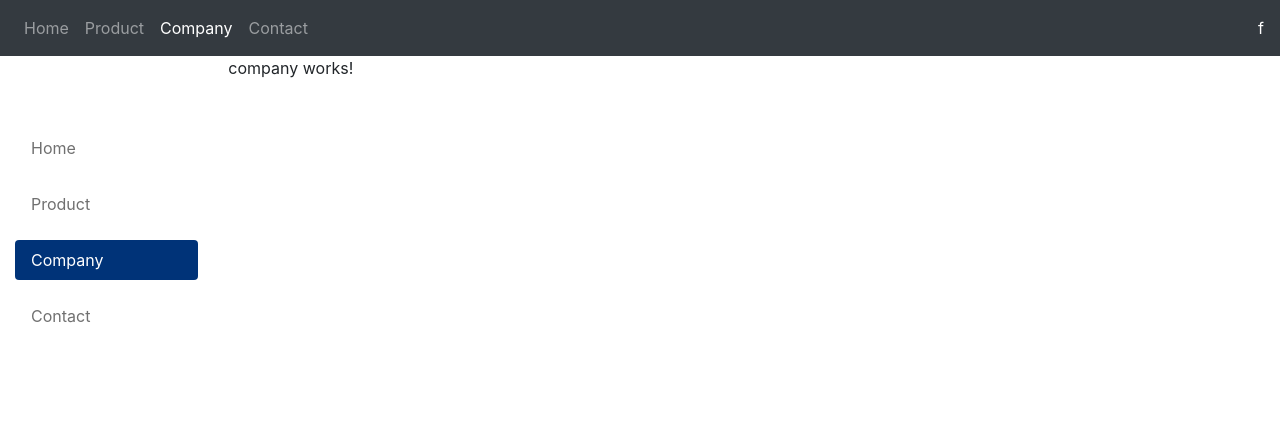
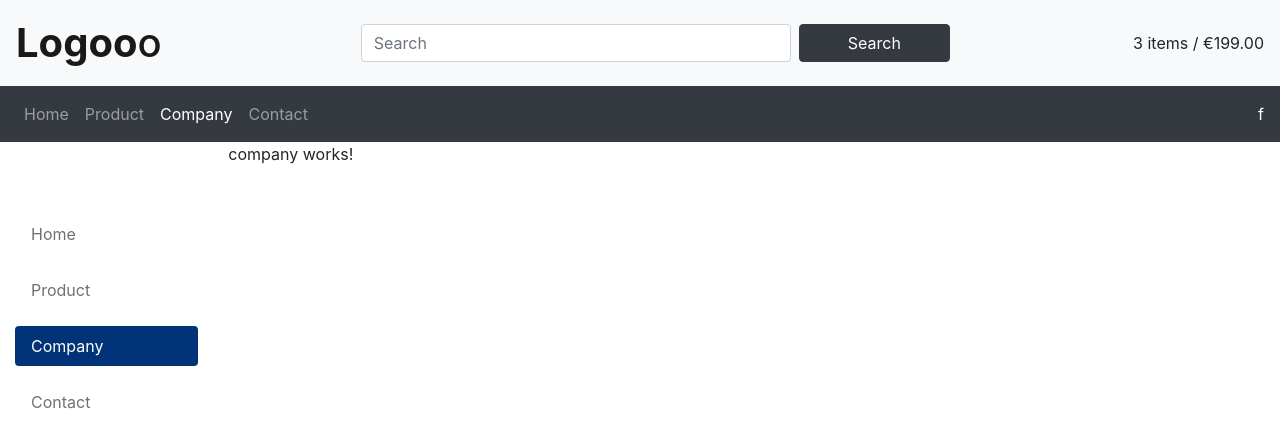
Before and after one commit to kjdeepak/codemaxCart, an Angular app: page /company in a window 1280 px wide. Shown: the top 446 px of the page. Built offline with nearby package versions, Linux system fonts and the light colour scheme.

Commit message:
Implement Search Product Form and Brand Logo UI in header component, Separate top navigation into separate component

```diff
--- a/src/app/app.module.ts
+++ b/src/app/app.module.ts
@@ -11,6 +11,7 @@ import { ContactComponent } from './contact/contact.component';
 import { HeaderComponent } from './shared/components/header/header.component';
 import { SideNavigationComponent } from './shared/components/side-navigation/side-navigation.component';
 import { NgbCollapseModule } from '@ng-bootstrap/ng-bootstrap';
+import { TopNavigationComponent } from './shared/components/top-navigation/top-navigation.component';
 
 @NgModule({
   declarations: [
@@ -20,7 +21,8 @@ import { NgbCollapseModule } from '@ng-bootstrap/ng-bootstrap';
     CompanyComponent,
     ContactComponent,
     HeaderComponent,
-    SideNavigationComponent
+    SideNavigationComponent,
+    TopNavigationComponent
   ],
   imports: [
     BrowserModule,
--- a/src/app/shared/components/header/header.component.html
+++ b/src/app/shared/components/header/header.component.html
@@ -1,33 +1,13 @@
-<nav class="navbar navbar-expand-md navbar-dark bg-dark">
-    <button  style="outline: none;"class="navbar-toggler" type="button" data-toggle="collapse" data-target="#navbarNav" aria-controls="navbarNav" aria-expanded="false" aria-label="Toggle navigation" (click)="isMenuCollapsed = !isMenuCollapsed">
-      <span class="navbar-toggler-icon"></span>
-    </button>
-    <div [ngbCollapse]="isMenuCollapsed" class="collapse navbar-collapse" id="navbarNav">
-      <ul class="navbar-nav">
-        <li class="nav-item border-none" role="button" style="outline: none;" routerLink="/home"
-        routerLinkActive="text-white active">
-        <a (click)="isMenuCollapsed = true" class="nav-link">Home
-        </a>
-    </li>
-    <li class="nav-item border-none" role="button" style="outline: none;" routerLink="/product"
-        routerLinkActive="text-white active">
-        <a (click)="isMenuCollapsed = true" class="nav-link">Product
-        </a>
-    </li>
-    <li class="nav-item border-none" role="button" style="outline: none;" routerLink="/company"
-        routerLinkActive="text-white active">
-        <a (click)="isMenuCollapsed = true" class="nav-link">Company
-        </a>
-    </li>
-    <li class="nav-item border-none" role="button" style="outline: none;" routerLink="/contact"
-        routerLinkActive="text-white active">
-        <a (click)="isMenuCollapsed = true" class="nav-link">Contact
-        </a>
-    </li>
-      </ul>
-    </div>
-
-    <div class="text-white">
-        f
+<div>
+  <nav class="navbar navbar-light bg-light">
+    <span class="navbar-brand mb-0 h1"><b>Logoo</b>o</span>
+    <form class="form-inline" >
+      <input class="form-control mr-sm-2" id="navBarSearchForm" type="search" placeholder="Search" aria-label="Search">
+      <button class="btn btn-dark my-2 px-5 my-sm-0" type="submit">Search</button>
+    </form>
+    <div>
+      3 items / {{199 | currency: 'EUR'}}
     </div>
   </nav>
+</div>
+<app-top-navigation></app-top-navigation>
--- a/src/app/shared/components/header/header.component.scss
+++ b/src/app/shared/components/header/header.component.scss
@@ -1,3 +1,17 @@
-a {
-  color: inherit;
+.navbar-brand {
+  font-size: 2.5rem;
 }
+
+// Medium devices (tablets, 768px and up)
+@media (min-width: 768px) {
+  #navBarSearchForm {
+    width: 330px !important;
+  }
+}
+
+// Large devices (desktops, 992px and up)
+@media (min-width: 992px) {
+  #navBarSearchForm {
+    width: 430px !important;
+  }
+}
--- a/src/app/shared/components/header/header.component.ts
+++ b/src/app/shared/components/header/header.component.ts
@@ -7,7 +7,6 @@ import { Component, OnInit } from '@angular/core';
 })
 export class HeaderComponent implements OnInit {
 
-  public isMenuCollapsed = true;
   constructor() { }
 
   ngOnInit(): void {
--- /dev/null
+++ b/src/app/shared/components/top-navigation/top-navigation.component.html
@@ -0,0 +1,33 @@
+<nav class="navbar navbar-expand-md navbar-dark bg-dark">
+    <button  style="outline: none;"class="navbar-toggler" type="button" data-toggle="collapse" data-target="#navbarNav" aria-controls="navbarNav" aria-expanded="false" aria-label="Toggle navigation" (click)="isMenuCollapsed = !isMenuCollapsed">
+      <span class="navbar-toggler-icon"></span>
+    </button>
+    <div [ngbCollapse]="isMenuCollapsed" class="collapse navbar-collapse" id="navbarNav">
+      <ul class="navbar-nav">
+        <li class="nav-item border-none" role="button" style="outline: none;" routerLink="/home"
+        routerLinkActive="text-white active">
+        <a (click)="isMenuCollapsed = true" class="nav-link">Home
+        </a>
+    </li>
+    <li class="nav-item border-none" role="button" style="outline: none;" routerLink="/product"
+        routerLinkActive="text-white active">
+        <a (click)="isMenuCollapsed = true" class="nav-link">Product
+        </a>
+    </li>
+    <li class="nav-item border-none" role="button" style="outline: none;" routerLink="/company"
+        routerLinkActive="text-white active">
+        <a (click)="isMenuCollapsed = true" class="nav-link">Company
+        </a>
+    </li>
+    <li class="nav-item border-none" role="button" style="outline: none;" routerLink="/contact"
+        routerLinkActive="text-white active">
+        <a (click)="isMenuCollapsed = true" class="nav-link">Contact
+        </a>
+    </li>
+      </ul>
+    </div>
+
+    <div class="text-white">
+        f
+    </div>
+  </nav>
--- /dev/null
+++ b/src/app/shared/components/top-navigation/top-navigation.component.scss
@@ -0,0 +1,3 @@
+a {
+  color: inherit;
+}
--- /dev/null
+++ b/src/app/shared/components/top-navigation/top-navigation.component.ts
@@ -0,0 +1,15 @@
+import { Component, OnInit } from '@angular/core';
+
+@Component({
+  selector: 'app-top-navigation',
+  templateUrl: './top-navigation.component.html',
+  styleUrls: ['./top-navigation.component.scss']
+})
+export class TopNavigationComponent implements OnInit {
+  public isMenuCollapsed = true;
+  constructor() { }
+
+  ngOnInit(): void {
+  }
+
+}
```
